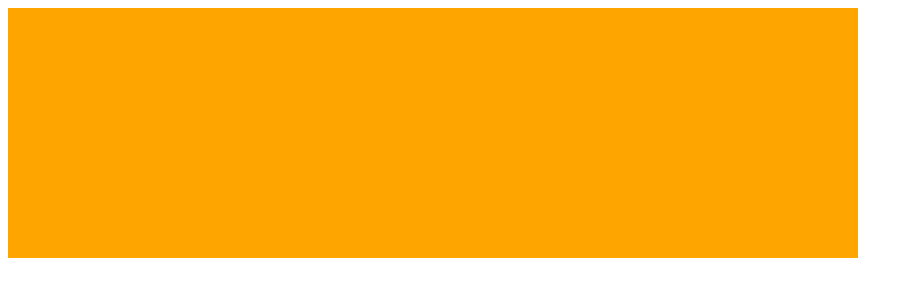
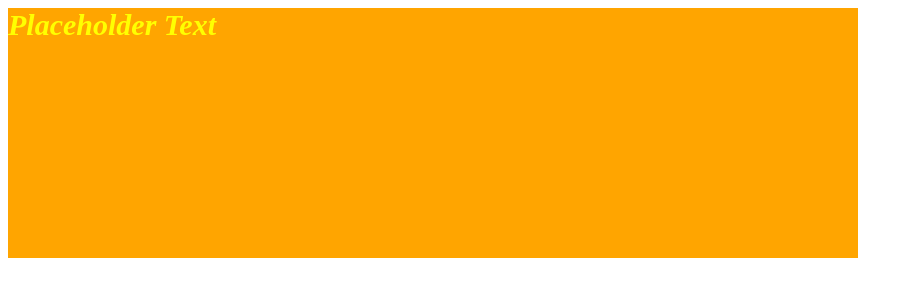
Before and after one commit to Nicholas-Barlow/boot-strap, a plain HTML site: page Index.html in a window 1280 px wide. Shown: the whole page, without its empty margins (0-913 px from the left). Drawn offline with Linux system fonts and the light colour scheme.

Commit message:
Teeeeesting

```diff
--- a/Index.html
+++ b/Index.html
@@ -3,12 +3,14 @@
 <head>
 	<title></title>
 	<link rel="stylesheet" type="text/css" href="css/style.css">
+	<!-- <link rel="stylesheet" href="https://maxcdn.bootstrapcdn.com/bootstrap/4.0.0-beta.2/css/bootstrap.min.css" integrity="sha384-PsH8R72JQ3SOdhVi3uxftmaW6Vc51MKb0q5P2rRUpPvrszuE4W1povHYgTpBfshb" crossorigin="anonymous">
+	<script src="https://maxcdn.bootstrapcdn.com/bootstrap/4.0.0-beta.2/js/bootstrap.min.js" integrity="sha384-alpBpkh1PFOepccYVYDB4do5UnbKysX5WZXm3XxPqe5iKTfUKjNkCk9SaVuEZflJ" crossorigin="anonymous"></script> -->
 </head>
 <body>
 	<div class="container">
 		<div class="row">
 			<div class="col-xs-12 col-lg-4 c">
-
+				<strong><em>Placeholder Text</em></strong>
 			</div>
 		</div>
 	</div>
```
